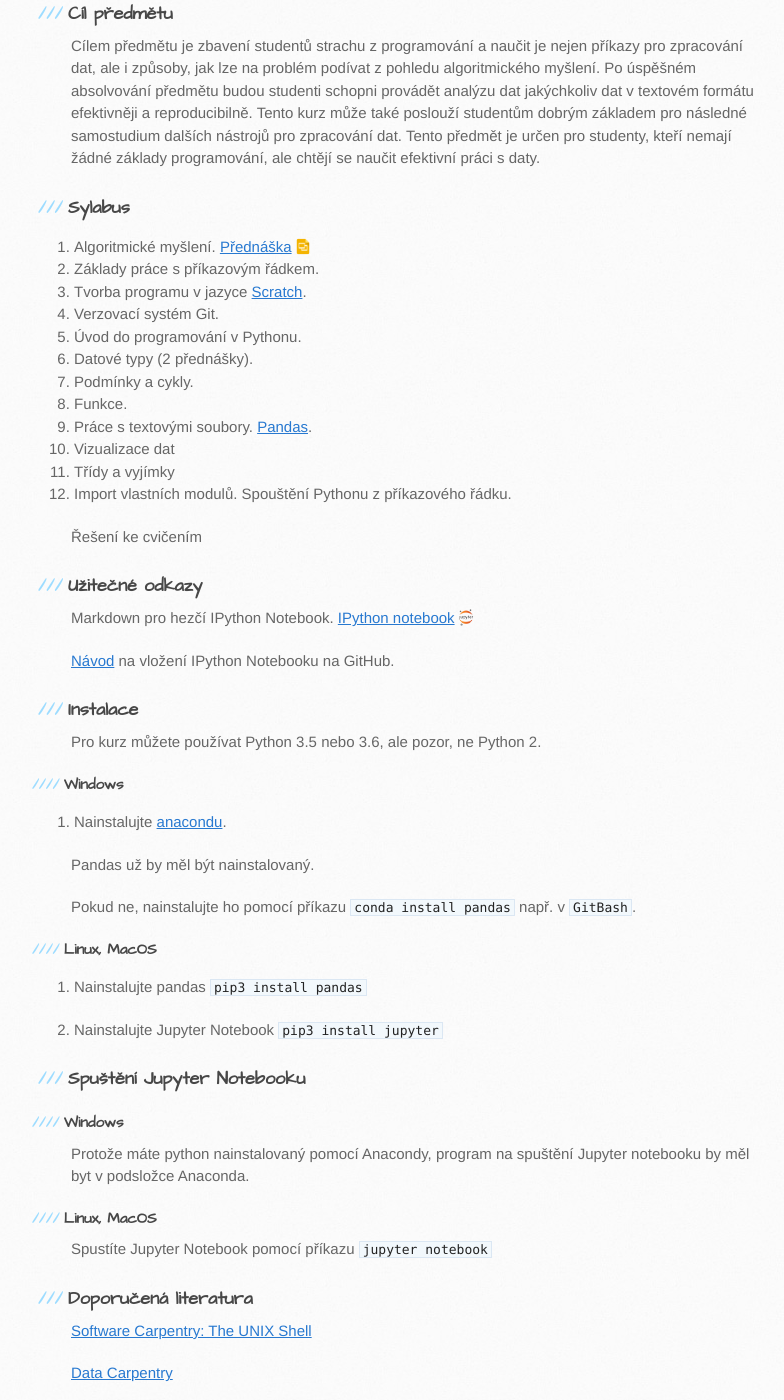
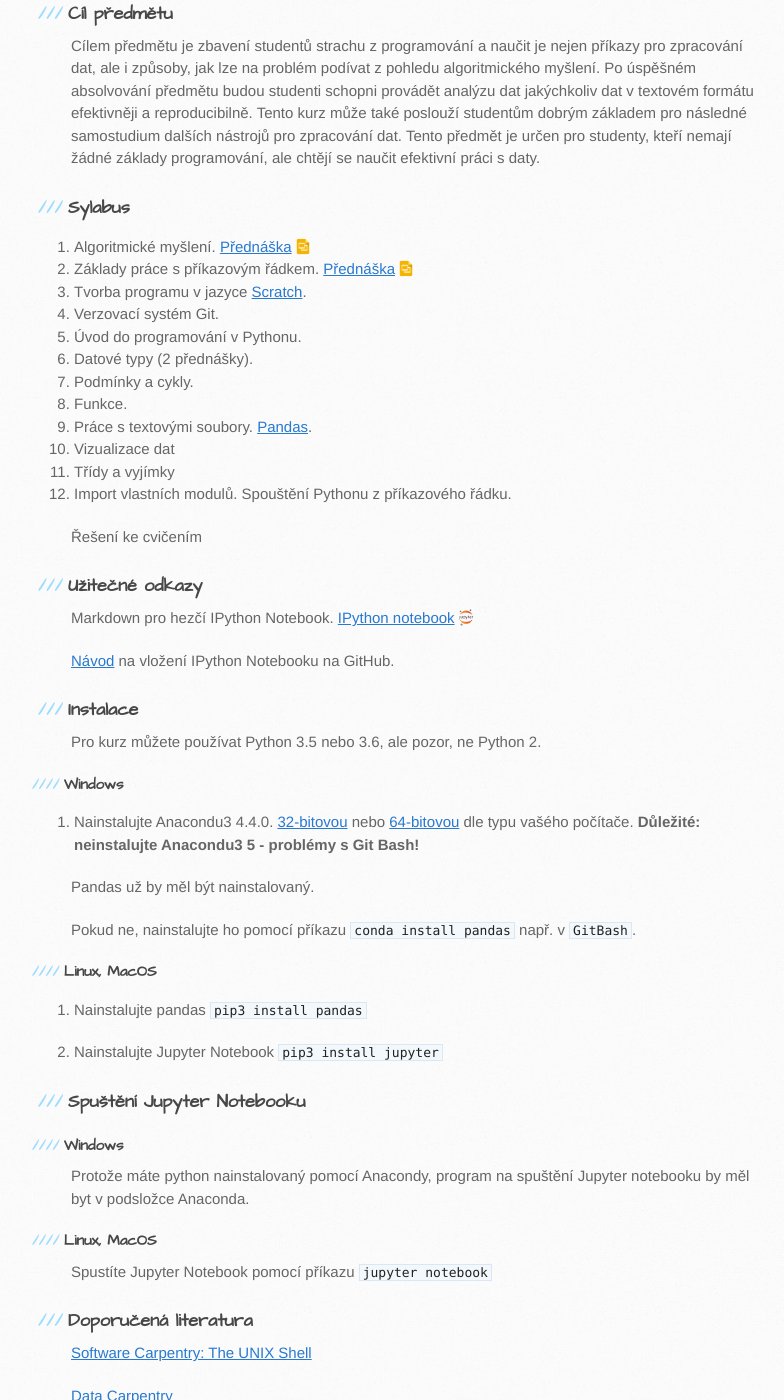
Before and after one commit to anastazie/intro_python_biol, a Jekyll site: the page built from index.md, in a window 1280 px wide and 1400 px high, scrolled down 765 px. Shown: the whole window, without its empty margins (99-883 px from the left). Built offline with Jekyll 4.4.1, drawn with Linux system fonts in a browser that asks for light colours; our own code applies the rules of GitHub Pages for plain Markdown files.

Commit message:
Update index.md

```diff
--- a/index.md
+++ b/index.md
@@ -15,7 +15,7 @@ Cílem předmětu je zbavení studentů strachu z programování a naučit je ne
 
 ### Sylabus
 1. Algoritmické myšlení. <a href="https://docs.google.com/presentation/d/1g6h96oaRYAz2dwzjZ3-5WpYRRNZJM5jb77kmUXGKpfI/edit?usp=sharing" class="presentation">Přednáška</a>
-1. Základy práce s příkazovým řádkem.
+1. Základy práce s příkazovým řádkem. <a href="https://docs.google.com/presentation/d/1e9TOV2jNVBGy46PbICdMy1zaBFO_t7EioO-_5hMPsIA/edit?usp=sharing" class="presentation">Přednáška</a>
 1. Tvorba programu v jazyce [Scratch](https://scratch.mit.edu/).
 1. Verzovací systém Git.
 1. Úvod do programování v Pythonu.
@@ -41,7 +41,7 @@ Pro kurz můžete používat Python 3.5 nebo 3.6, ale pozor, ne Python 2.
 
 #### Windows
 
-1. Nainstalujte [anacondu](https://docs.continuum.io/anaconda/install/windows).
+1. Nainstalujte Anacondu3 4.4.0. [32-bitovou](https://repo.continuum.io/archive/Anaconda3-4.4.0-Windows-x86.exe) nebo [64-bitovou](https://repo.continuum.io/archive/Anaconda3-4.4.0-Windows-x86_64.exe) dle typu vašého počítače. **Důležité: neinstalujte Anacondu3 5 - problémy s Git Bash!**
 
 Pandas už by měl být nainstalovaný.
 
```
